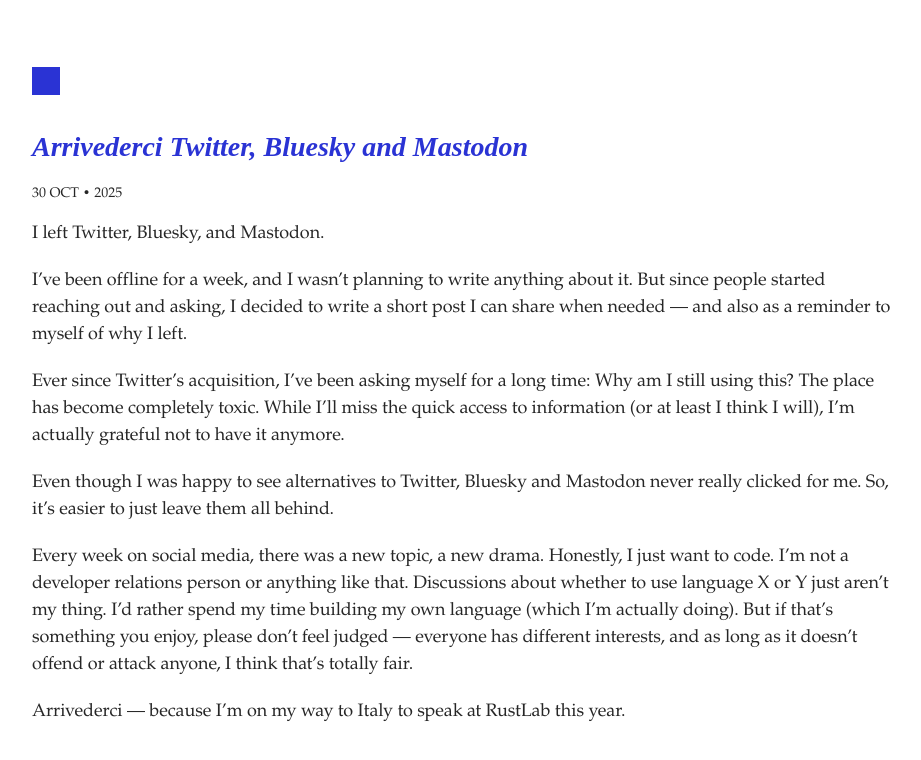
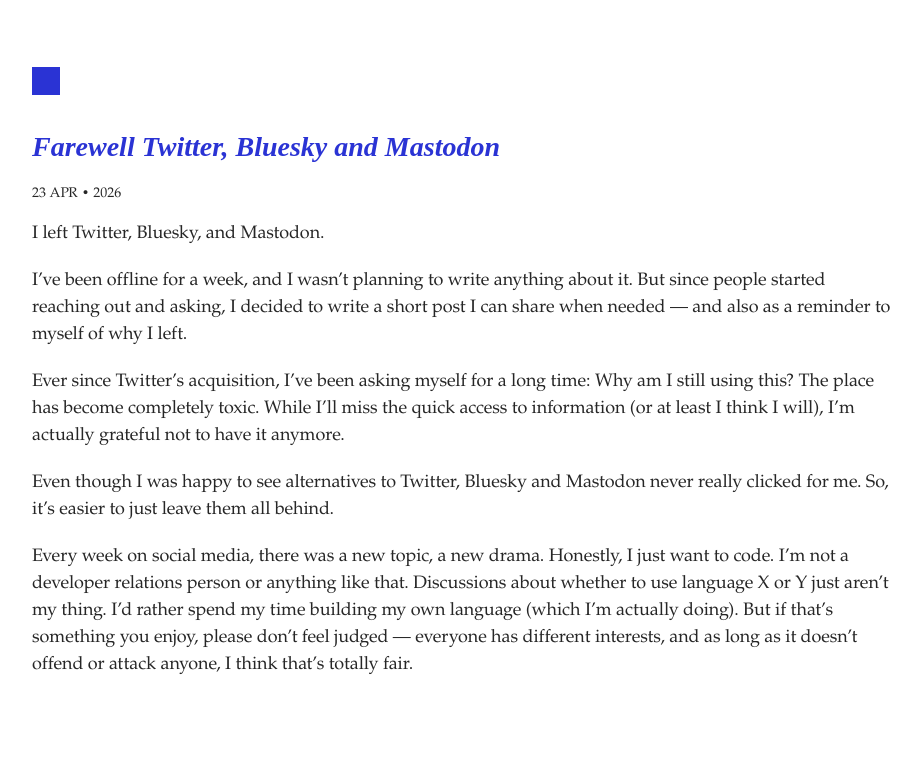
Before and after one commit to raphamorim/raphamorim.github.com, a Jekyll site: the page built from _posts/2026-04-23-farewell-twitter-bluesky-and-mastodon.md, in a window 1280 px wide. Shown: the top 760 px of the page, without its empty margins (178-1099 px from the left). Built offline with Jekyll 4.4.1, drawn with Linux system fonts in a browser that asks for light colours.

Commit message:
ok now it goes

```diff
--- a/_posts/2025-10-30-arrivederci-twitter-bluesky-and-mastodon.md
+++ b/_posts/2026-04-23-farewell-twitter-bluesky-and-mastodon.md
@@ -1,6 +1,6 @@
 ---
 layout: post
-title: "Arrivederci Twitter, Bluesky and Mastodon"
+title: "Farewell Twitter, Bluesky and Mastodon"
 language: 'en'
 description: "I decided to quit those social media services, here's why"
 ---
@@ -14,5 +14,3 @@
 Even though I was happy to see alternatives to Twitter, Bluesky and Mastodon never really clicked for me. So, it’s easier to just leave them all behind.
 
 Every week on social media, there was a new topic, a new drama. Honestly, I just want to code. I’m not a developer relations person or anything like that. Discussions about whether to use language X or Y just aren’t my thing. I’d rather spend my time building my own language (which I’m actually doing). But if that’s something you enjoy, please don’t feel judged — everyone has different interests, and as long as it doesn’t offend or attack anyone, I think that’s totally fair.
-
-Arrivederci — because I’m on my way to Italy to speak at RustLab this year.
```
